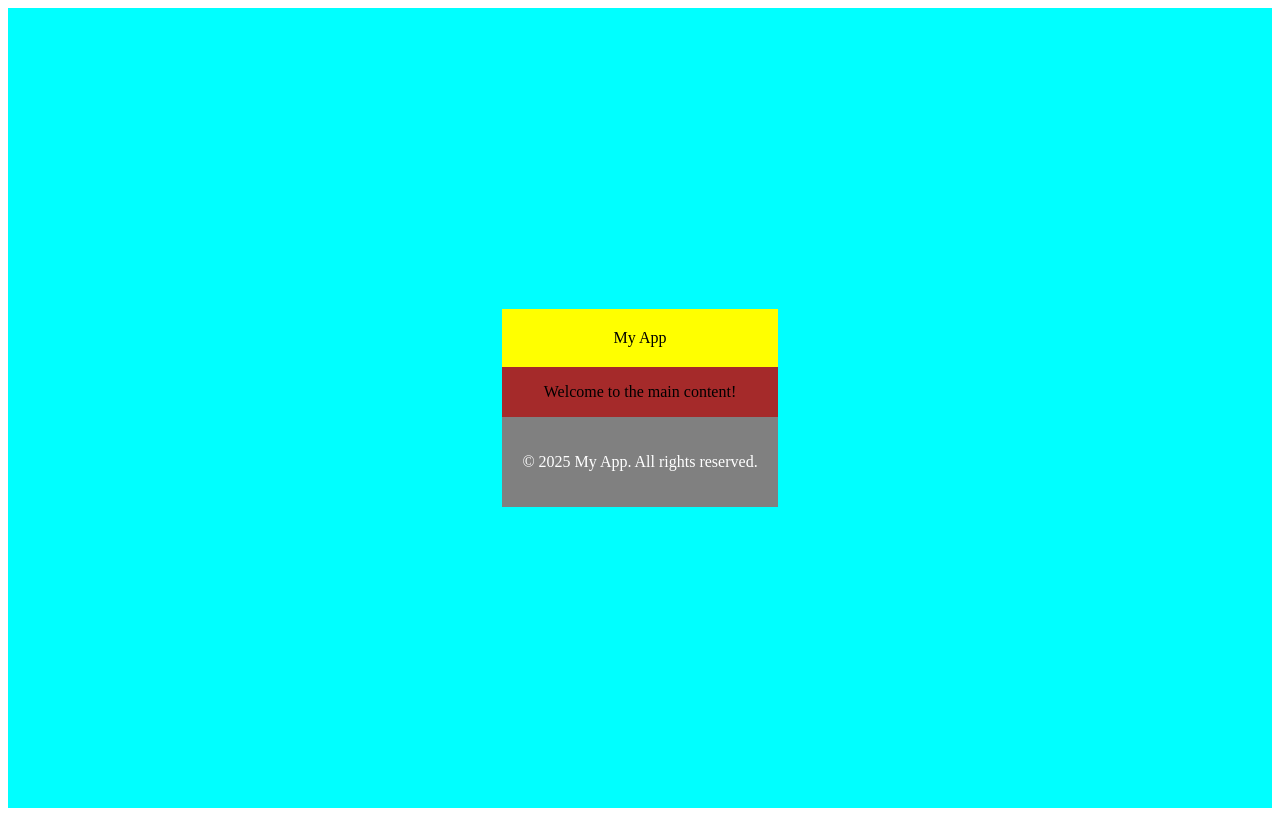
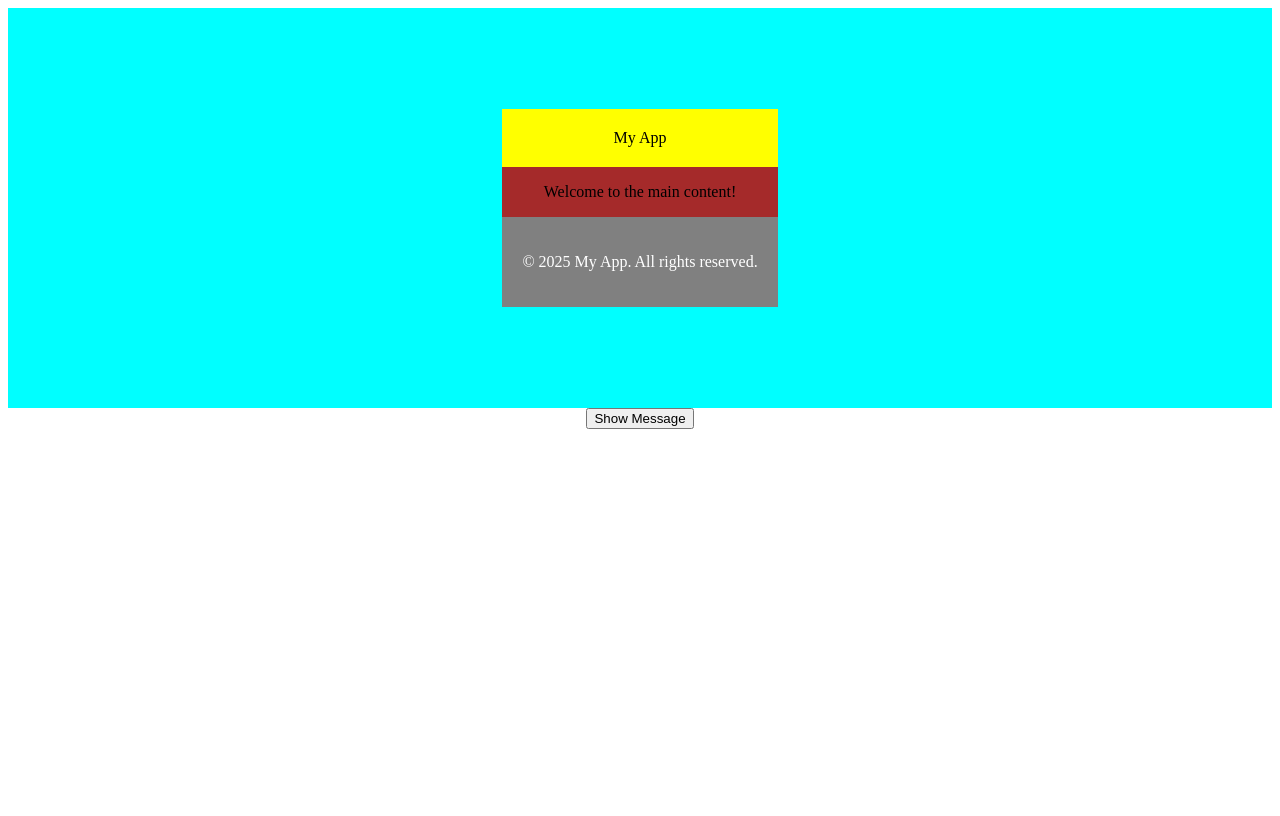
Before and after one commit to Josheirma/loginpage, a React (Vite) app: page / in a window 1280 px wide. Built offline with nearby package versions, Linux system fonts and the light colour scheme.

Commit message:
Message toggles.

```diff
--- a/src/App.jsx
+++ b/src/App.jsx
@@ -1,8 +1,22 @@
 import Header from './header/header';
 import Footer from './footer/footer';
 import styles from './App.module.css';
+import { useState } from 'react';
+
+
+
+
 function App() {
+
+  const [showMessage, setShowMessage] = useState(false);
+
+  const handleClick = () => {
+    setShowMessage(prev => !prev); // toggles between true and false
+  };
+
+
   return (
+    <div>
     <div className = {styles.container}>
     <div className= { styles.App}>
       <Header />
@@ -10,7 +24,26 @@ function App() {
         <p>Welcome to the main content!</p>
       </main>
       <Footer />
+
+
+
     </div>
+
+
+    </div>
+
+<div className={styles.buttonContainer}>
+
+      <button onClick={handleClick}>
+        {showMessage ? 'Hide' : 'Show'} Message
+      </button>
+      <div className = {styles.message}>
+      <div>
+      {showMessage && <p>This is the message!</p>}
+    </div>
+    </div>
+    </div>
+
     </div>
   );
 }
--- a/src/App.module.css
+++ b/src/App.module.css
@@ -14,16 +14,23 @@
   justify-content: center;
   flex-direction:row;
   align-items: center;
-  height: 100vh;
+  height: 50vh;
   background-color: aqua;
 
 
 
 }
 
+.buttonContainer{
+  display: flex;
+  justify-content: center;
+  flex-direction: column;
+  align-items: center;
+}
 
+.message{
 
-
+}
 .title{
 
 
```
